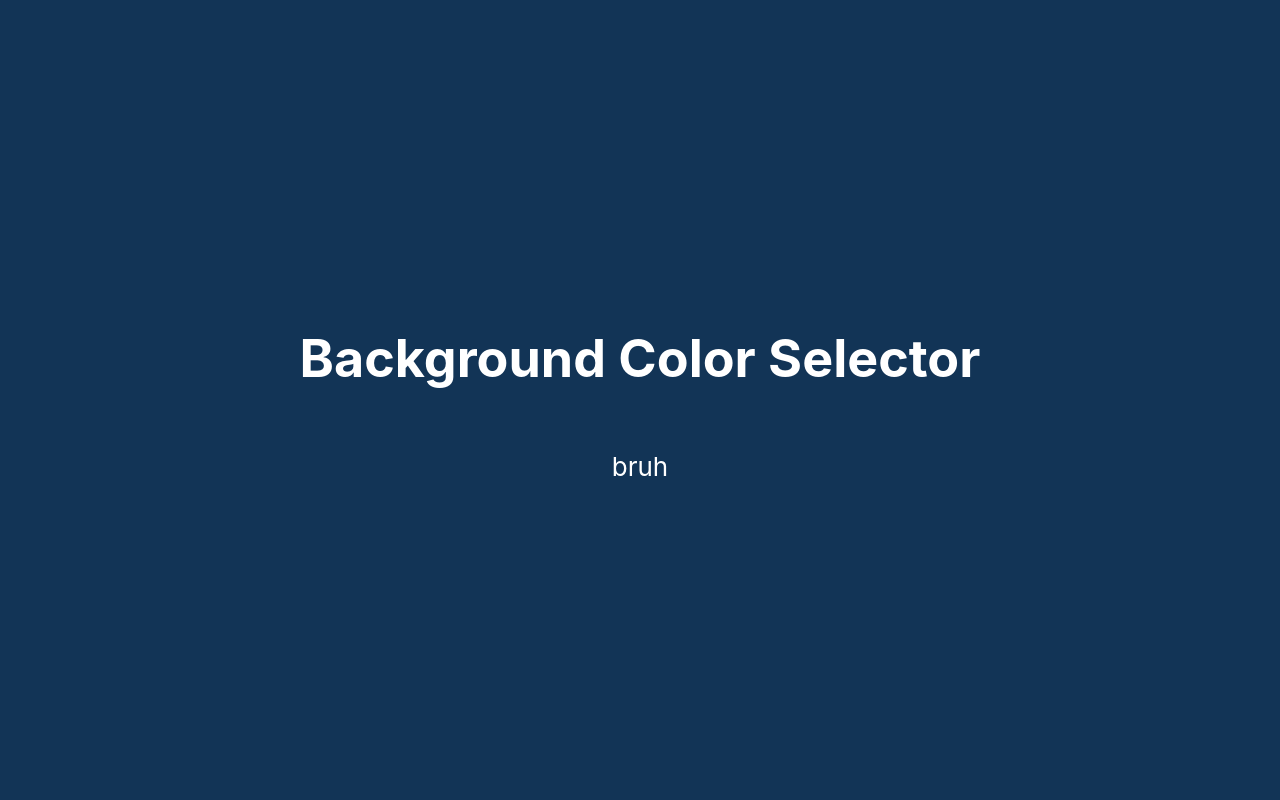
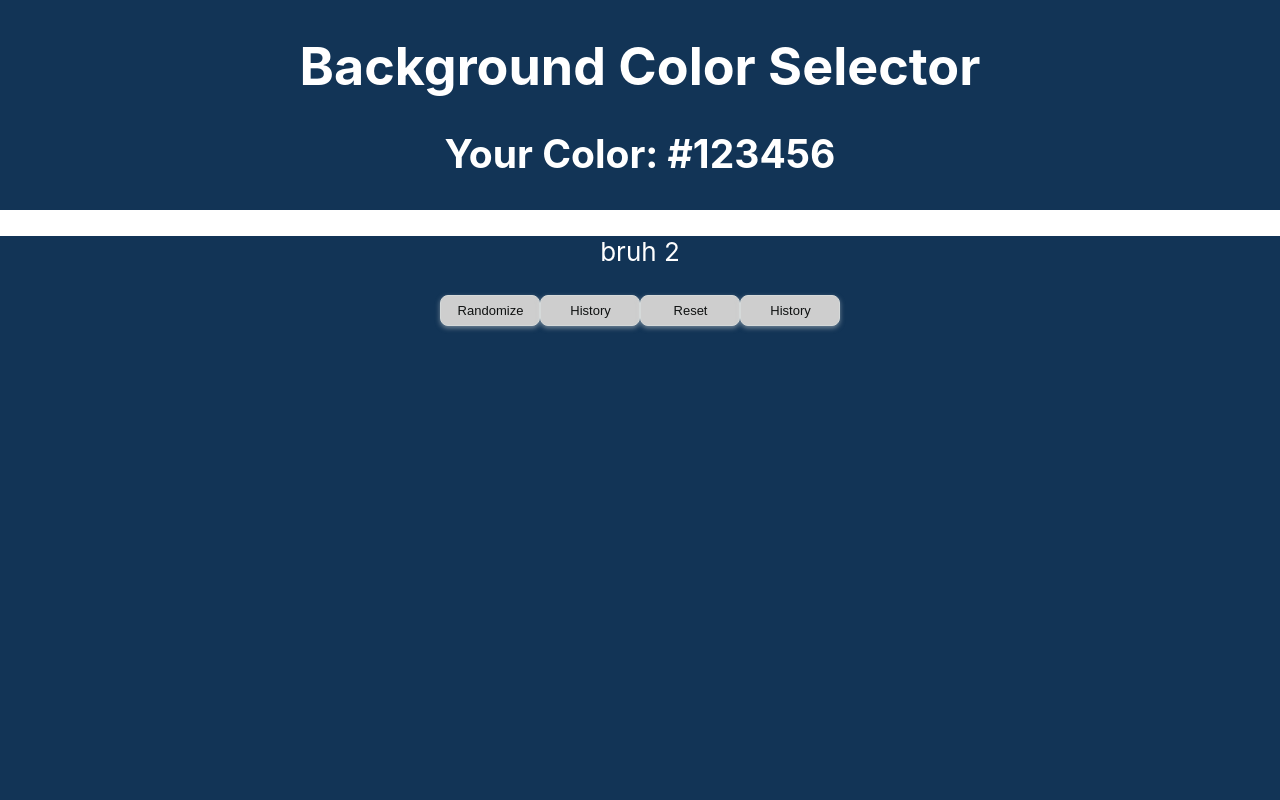
Before and after one commit to elliottingey/colors, a React (Create React App) app: page / in a window 1280 px wide. Shown: the top 800 px of the page. Built offline with nearby package versions, Linux system fonts and the light colour scheme.

Commit message:
header reformatted and TODO added

```diff
--- a/src/App.css
+++ b/src/App.css
@@ -1,6 +1,4 @@
-.App {
-  text-align: center;
-}
+
 
 
 
@@ -103,7 +101,7 @@
 
 .App-header {
   background-color: #123456;
-  min-height: 100vh;
+  min-height: 100px;
   display: flex;
   flex-direction: column;
   align-items: center;
@@ -115,8 +113,7 @@
 .App-body {
   background-color: #123456;
   min-height: 100vh;
-
-
+  text-align: center;
   align-items: center;
   justify-content: center;
   font-size: calc(10px + 2vmin);
@@ -127,11 +124,6 @@
   color: #61dafb;
 }
 
-@keyframes App-logo-spin {
-  from {
-    transform: rotate(0deg);
-  }
-  to {
-    transform: rotate(360deg);
-  }
+.h1title {
+  margin-bottom: 0px;
 }
--- a/src/App.tsx
+++ b/src/App.tsx
@@ -1,15 +1,7 @@
 import React from 'react';
-import { Dropdown, DropdownButton,ButtonGroup,Button} from 'react-bootstrap';
 import './App.css';
 
 
-
-
-
-function clickMe(){
-  alert(Math.random());
-
-}
 
 
 
@@ -48,15 +40,20 @@ function resetColor(){
   getBodyElem.style.backgroundColor = "#123456";
 }
 
+var siteColor = '123456';
+//TODO add correct color appearing and changing
 function App() {
   return (
     <div className="App">
       <header className="App-header">
-      <h1> Background Color Selector</h1>
+      <h1 className="h1title"> Background Color Selector</h1>
 
-        <p id="bruh">bruh</p>
+
+      <h2>Your Color: #{siteColor}</h2>
 
       </header>
+
+
 
       <body className="App-body" id="bodyID">
       <p>bruh 2</p>
```
